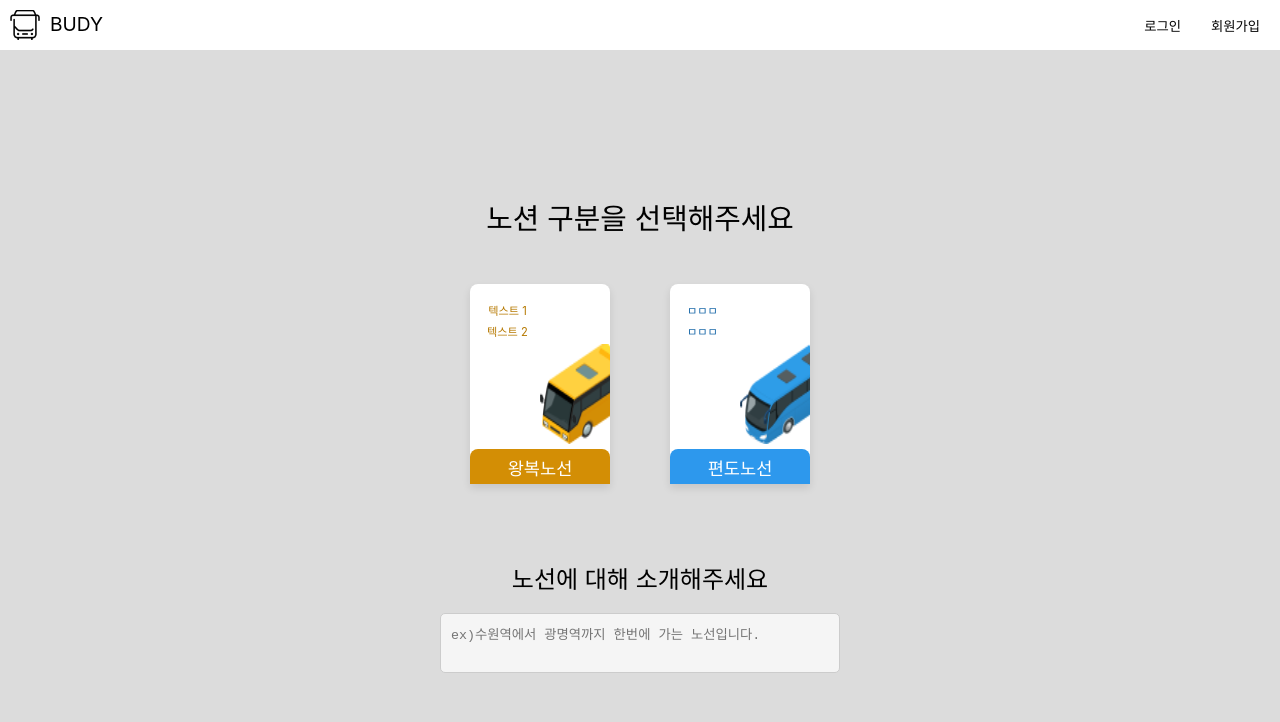
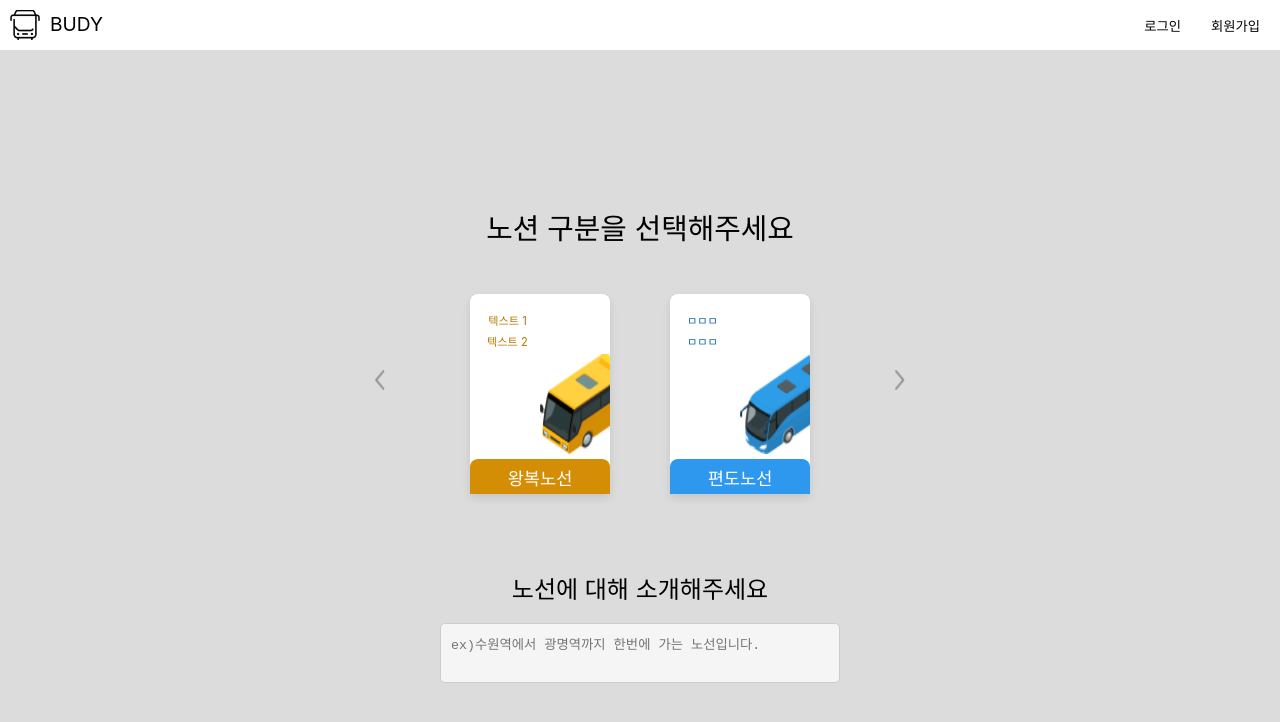
Before and after one commit to jungo0/Budy, a React (Vite) app in the folder client/: page /option-one in a window 1280 px wide. Shown: the top 722 px of the page. Built offline with nearby package versions, Linux system fonts and the light colour scheme.

Commit message:
feat:옵션 화살표버튼추가

```diff
--- a/client/src/pages/createRoute/OptionFour.tsx
+++ b/client/src/pages/createRoute/OptionFour.tsx
@@ -3,6 +3,8 @@ import cal from '../../assets/images/img_option/opt4_calender.png';
 import clock from '../../assets/images/img_option/opt4_clock.png';
 import mak from '../../assets/images/img_option/opt4_mak.png';
 import search from '../../assets/images/img_option/opt4_serach.png';
+import prev_arrow from '../../assets/images/img_option/prev_arrow.png';
+import next_arrow from '../../assets/images/img_option/next_arrow.png';
 export const Container = styled.div`
   display: flex;
   flex-direction: column;
@@ -110,22 +112,34 @@ export const ListContent = styled.button`
   margin-top: 5px;
   border-radius: 5px;
   cursor: pointer;
-  align-self: flex-end; /* 오른쪽 정렬 */
-  margin-bottom: 30px; /* 오른쪽 간격 조정 */
-  margin-left: auto; /* 나머지 공간을 왼쪽으로 정렬 */
+  align-self: flex-end;
+  margin-bottom: 30px;
+  margin-left: auto;
 `;
+const Arrow = styled.img`
+  width: 10px;
+  height: 20px;
+  margin-top: 20%;
+  cursor: pointer;
+  position: absolute;
+  bottom: -550%;
+`;
+const PrevArrow = styled(Arrow)``;
+const NextArrow = styled(Arrow)``;
 
 function OptionFour() {
   return (
     <Container>
       <Title>출발지 정보를 입력해주세요</Title>
       <ButtonContainer>
+        <PrevArrow src={prev_arrow} style={{ left: '-90px' }}></PrevArrow>
         <CalButton>
           <div style={{ fontSize: '1rem', color: 'var(--bright-gray)' }}>날짜 선택</div>
         </CalButton>
         <TimeButton>
           <div style={{ fontSize: '1rem', color: 'var(--bright-gray)' }}>시간 선택</div>
         </TimeButton>
+        <NextArrow src={next_arrow} style={{ right: '-90px' }}></NextArrow>
       </ButtonContainer>
       <InputBox placeholder="출발지 검색하기" />
       <ListContainer>
--- a/client/src/pages/createRoute/OptionOne.tsx
+++ b/client/src/pages/createRoute/OptionOne.tsx
@@ -1,5 +1,7 @@
 import bus1 from '../../assets/images/img_option/opt1_bus1.png';
 import bus2 from '../../assets/images/img_option/opt1_bus2.png';
+import prev_arrow from '../../assets/images/img_option/prev_arrow.png';
+import next_arrow from '../../assets/images/img_option/next_arrow.png';
 import {
   Container,
   ButtonContainer,
@@ -11,12 +13,33 @@ import {
   InputBox,
   InputContainer,
 } from './OptionOne.style';
+import styled from 'styled-components';
+const Arrow = styled.img`
+  width: 10px;
+  height: 20px;
+  margin-top: 20%;
+  cursor: pointer;
+  position: absolute;
+  bottom: 52%;
+`;
+const PrevArrow = styled(Arrow)``;
+const NextArrow = styled(Arrow)``;
 
 function OptionOne() {
   return (
     <Container>
+      <div
+        style={{
+          display: 'flex',
+          justifyContent: 'space-between',
+          alignItems: 'center',
+          marginBottom: '20px',
+        }}
+      ></div>
       <h1 style={{ fontSize: '1.8rem', marginBottom: '50px' }}>노션 구분을 선택해주세요</h1>
       <ButtonContainer>
+        <PrevArrow src={prev_arrow} style={{ left: '-75px' }}></PrevArrow>
+
         <Button color="lightblue">
           <TextOverlay>
             <p>텍스트 1</p>
@@ -54,6 +77,7 @@ function OptionOne() {
             <BusImage src={bus2} alt="Bus 2" />
           </div>
         </Button>
+        <NextArrow src={next_arrow} style={{ right: '-75px' }}></NextArrow>
       </ButtonContainer>
       <TextContainer>
         <p style={{ fontSize: '1.5rem', marginTop: '4rem', marginBottom: '-1.2rem' }}>
--- a/client/src/pages/createRoute/OptionThree.tsx
+++ b/client/src/pages/createRoute/OptionThree.tsx
@@ -1,5 +1,6 @@
 import styled from 'styled-components';
-
+import prev_arrow from '../../assets/images/img_option/prev_arrow.png';
+import next_arrow from '../../assets/images/img_option/next_arrow.png';
 export const Container = styled.div`
   display: flex;
   flex-direction: column;
@@ -58,25 +59,36 @@ export const InputBox = styled.textarea`
   border: 1px solid #ccc;
   box-sizing: border-box;
 `;
+const Arrow = styled.img`
+  width: 10px;
+  height: 20px;
+  margin-top: 20%;
+  cursor: pointer;
+  position: absolute;
+  bottom: 90%;
+`;
+const PrevArrow = styled(Arrow)``;
+const NextArrow = styled(Arrow)``;
 
 function OptionThree() {
   return (
     <Container>
       <h1 style={{ fontSize: '1.8rem', marginBottom: '50px' }}>노션 구분을 선택해주세요</h1>
       <ButtonContainer>
+        <PrevArrow src={prev_arrow} style={{ left: '-80px' }}></PrevArrow>
         <LeftButton>
           <div style={{ fontSize: '1.4rem' }}>단행노선</div>
         </LeftButton>
         <RightButton>
           <div style={{ fontSize: '1.4rem', color: 'white' }}>정기노선</div>
         </RightButton>
+        <NextArrow src={next_arrow} style={{ right: '-80px' }}></NextArrow>
       </ButtonContainer>
       <TextContainer>
         <p style={{ fontSize: '1.5rem', marginTop: '4rem', marginBottom: '-1.2rem' }}>
           노선에 태그를 추가해주세요
         </p>
       </TextContainer>
-
       <InputContainer>
         <InputBox placeholder="ex)수원역에서 광명역까지 한번에 가는 노선입니다." />
       </InputContainer>
--- a/client/src/pages/createRoute/OptionTwo.style.ts
+++ b/client/src/pages/createRoute/OptionTwo.style.ts
@@ -78,7 +78,7 @@ export const TextContainer = styled.div`
   width: 100%;
   max-width: 400px;
   box-sizing: border-box;
-  margin-top: -30%;
+  margin-top: -10%;
 `;
 
 export const InputContainer = styled.div`
--- a/client/src/pages/createRoute/OptionTwo.tsx
+++ b/client/src/pages/createRoute/OptionTwo.tsx
@@ -1,5 +1,7 @@
+import styled from 'styled-components';
 import bus from '../../assets/images/img_option/opt2_bus.png';
-
+import prev_arrow from '../../assets/images/img_option/prev_arrow.png';
+import next_arrow from '../../assets/images/img_option/next_arrow.png';
 import {
   Container,
   ButtonContainer,
@@ -12,6 +14,17 @@ import {
   ButtonGroup,
   InputWrapper,
 } from './OptionTwo.style';
+const Arrow = styled.img`
+  width: 10px;
+  height: 20px;
+  margin-top: 20%;
+  cursor: pointer;
+  position: absolute;
+  bottom: 90%;
+`;
+const PrevArrow = styled(Arrow)``;
+const NextArrow = styled(Arrow)``;
+
 function OptionTwo() {
   return (
     <Container>
@@ -52,9 +65,9 @@ function OptionTwo() {
           </InputBox>
         </InputWrapper>
       </InputContainer>
-
       <h1 style={{ fontSize: '1.3rem', marginBottom: '-50px' }}>몇 인승이 필요하신가요?</h1>
       <ButtonContainer>
+        <PrevArrow src={prev_arrow} style={{ left: '-70px' }}></PrevArrow>
         <Button color="lightblue">
           <div
             style={{
@@ -97,6 +110,7 @@ function OptionTwo() {
             <BusImage src={bus} alt="Bus 2" />
           </div>
         </Button>
+        <NextArrow src={next_arrow} style={{ right: '-70px' }}></NextArrow>
       </ButtonContainer>
     </Container>
   );
```
Also changed, not shown: client/src/assets/images/img_option/next_arrow.png (added), client/src/assets/images/img_option/prev_arrow.png (added).
